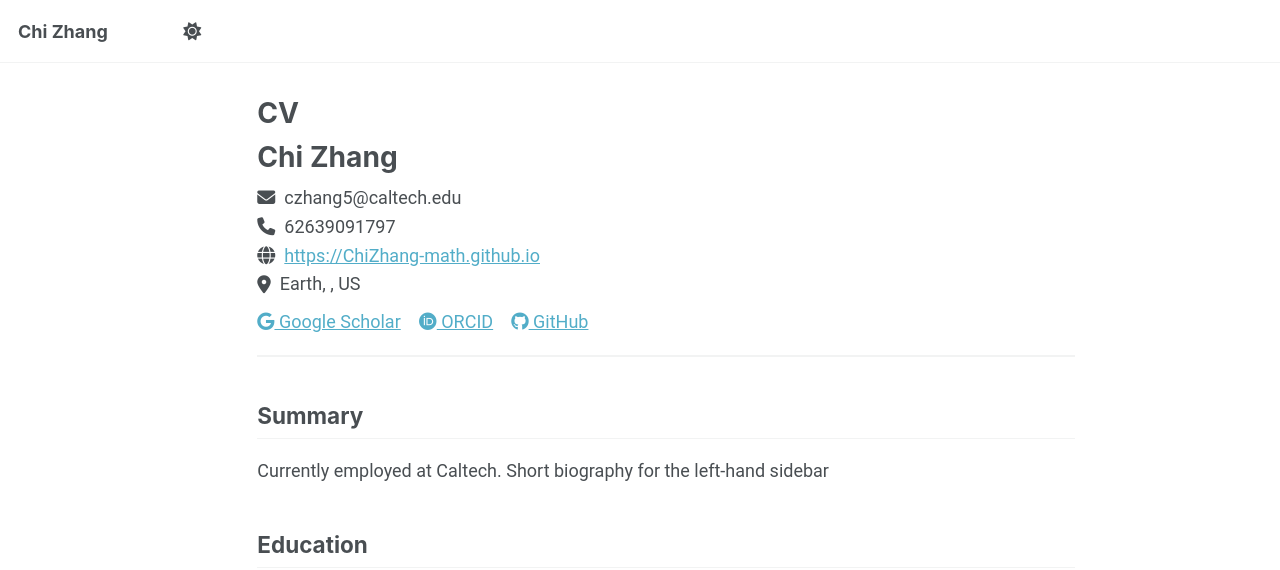
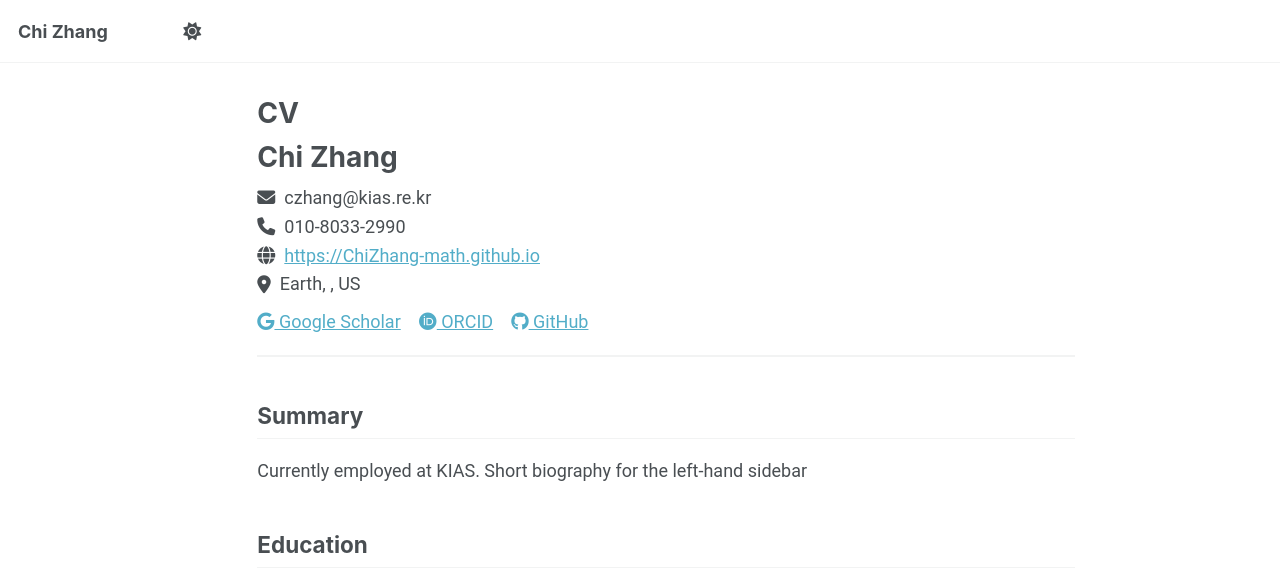
Before and after one commit to ChiZhang-math/ChiZhang-math.github.io, a Jekyll site: the page built from _pages/cv-json.md, in a window 1280 px wide and 900 px high. Shown: the top 570 px of the window. Built offline with Jekyll 4.4.1, drawn with Linux system fonts in a browser that asks for light colours; a script that is not in the unit is left out.

Commit message:
Update cv.json

```diff
--- a/_data/cv.json
+++ b/_data/cv.json
@@ -1,10 +1,10 @@
 {
   "basics": {
     "name": "Chi Zhang",
-    "email": "czhang5@caltech.edu",
-    "phone": "62639091797",
+    "email": "czhang@kias.re.kr",
+    "phone": "010-8033-2990",
     "website": "https://ChiZhang-math.github.io",
-    "summary": "Currently employed at Caltech. Short biography for the left-hand sidebar",
+    "summary": "Currently employed at KIAS. Short biography for the left-hand sidebar",
     "location": {
       "address": "",
       "postalCode": "",
```
